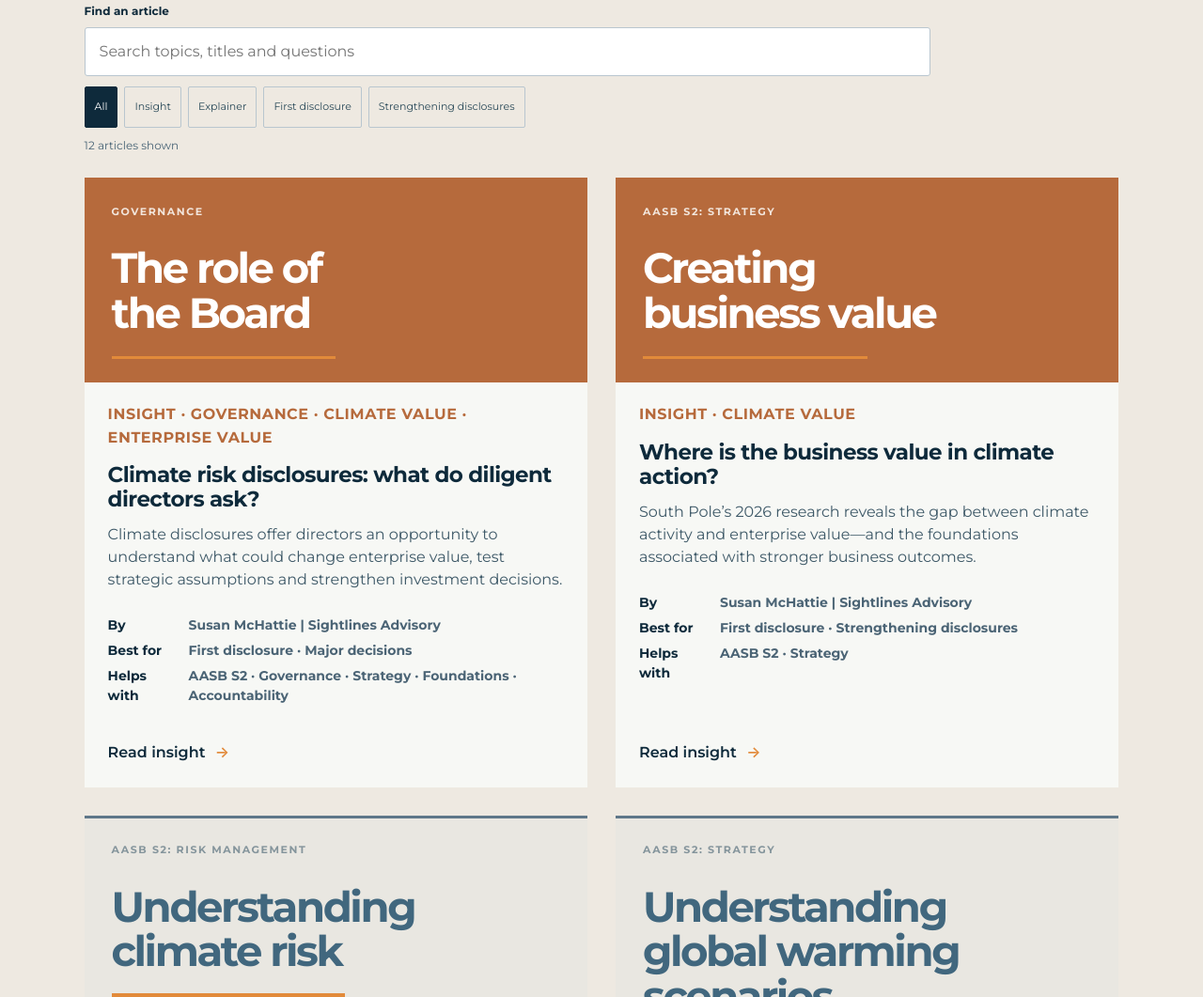
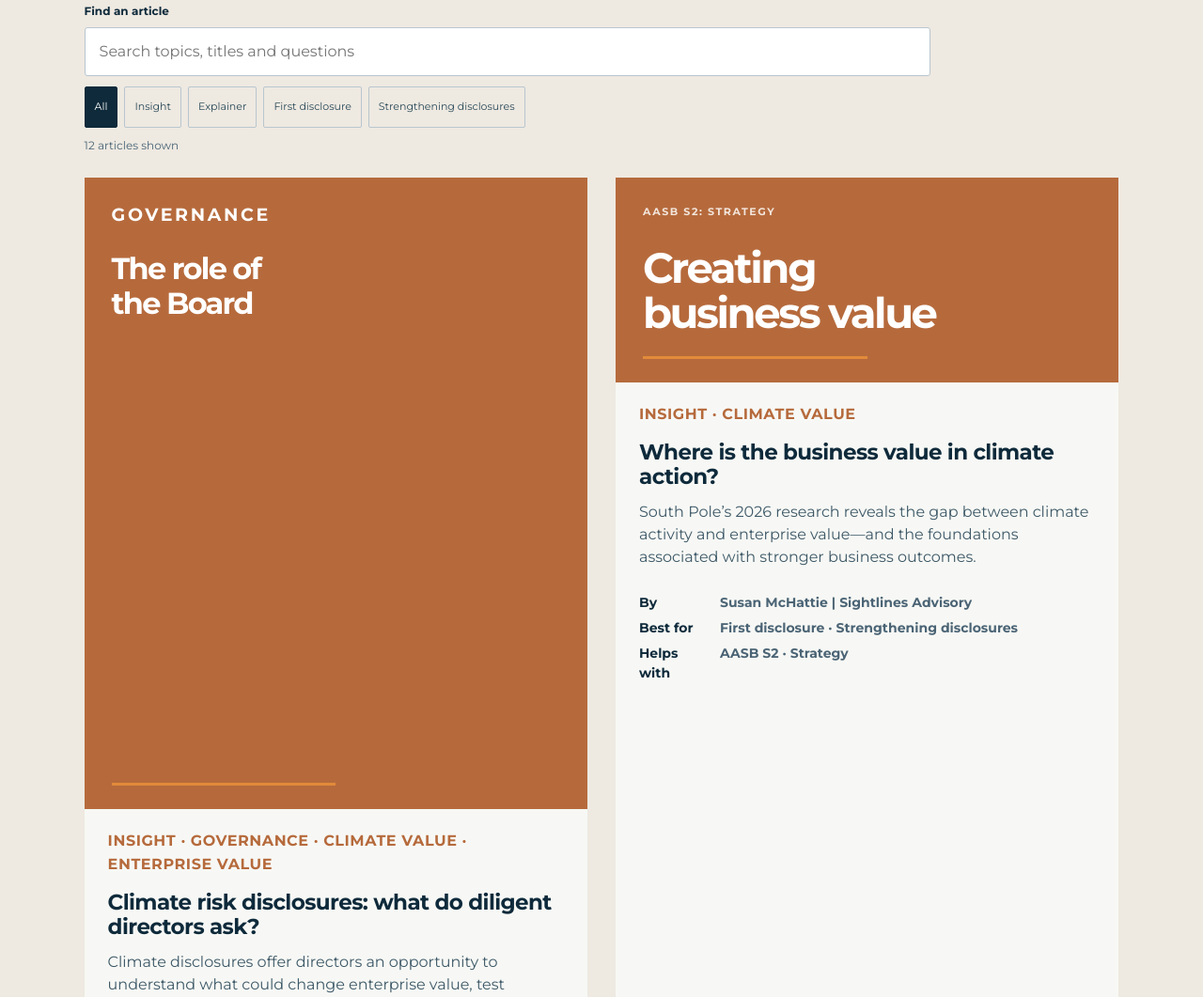
Before and after one commit to sightlines-advisory/web-prototype, a plain HTML site: page insights/index.html in a window 1280 px wide. Shown: the part 1231-2292 px from the top of the page at 94% size. Drawn offline with Linux system fonts and the light colour scheme.

Commit message:
Apply approved Copper governance tile and accessible large white lettering

```diff
--- a/insights/insights.css
+++ b/insights/insights.css
@@ -360,3 +360,10 @@
 .insight-card-meta-row dd{margin:0;min-width:0;overflow-wrap:break-word}
 @media(max-width:400px){.insight-card-meta-row{grid-template-columns:1fr;gap:0}}
 .insight-card .text-link span[aria-hidden="true"]{display:inline-block}
+
+/* Approved governance Insight: original Copper, large white text, decorative Amber rule. */
+.tile-art.tile-art--governance{background:#B66A3C;color:#fff;aspect-ratio:4/5}
+.tile-art--governance p{color:#fff;font-size:19px;font-weight:700;line-height:1.25}
+.tile-art--governance strong{color:#fff;font-size:clamp(24px,2.5vw,34px);font-weight:700;line-height:1.15}
+.tile-art--governance .insight-rule{background:#E28A3A}
+.article-content .sightlines-checklist-content h4{font-size:inherit;line-height:inherit;color:var(--sl-steel-blue-text,#4B6475);margin:0 0 8px}
```
